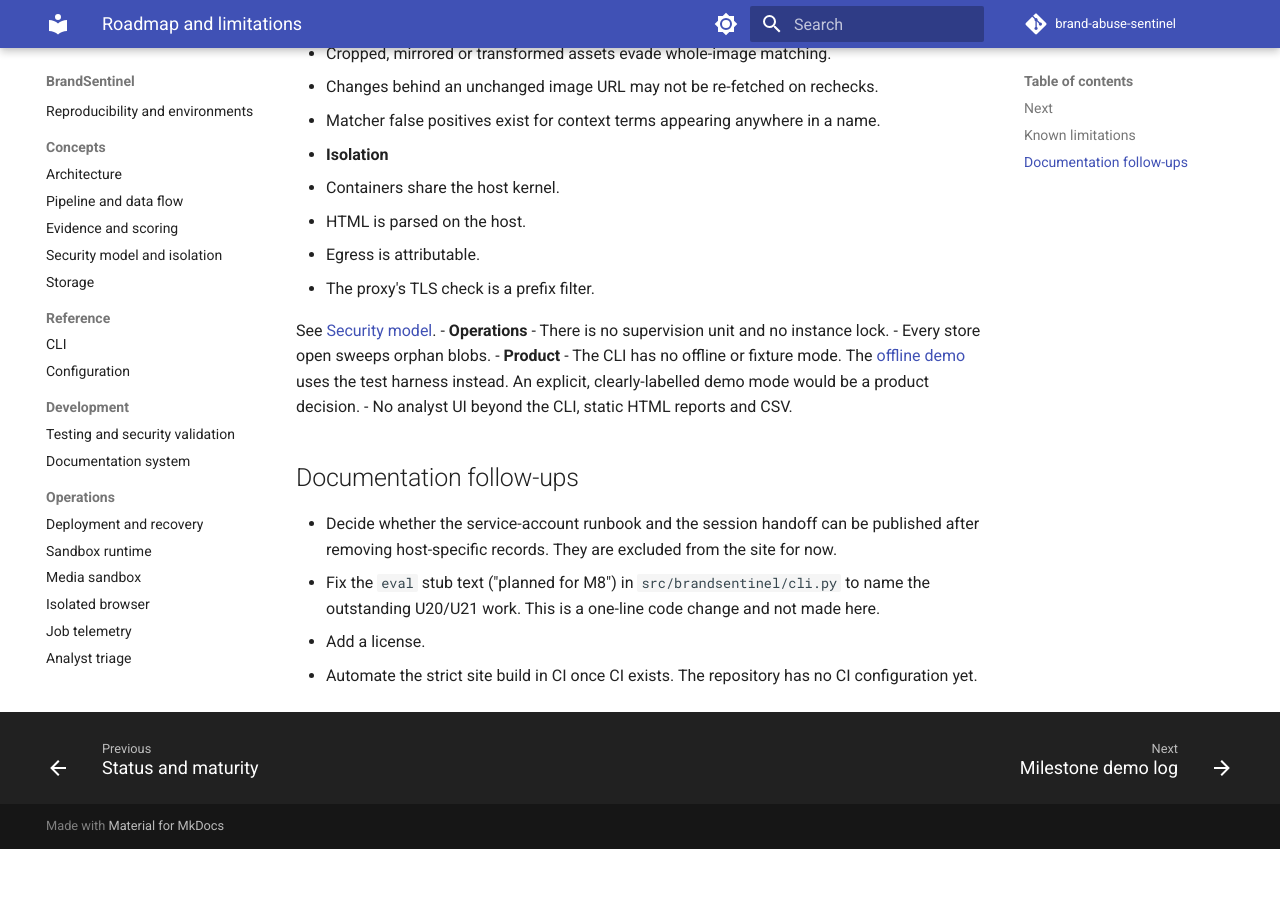
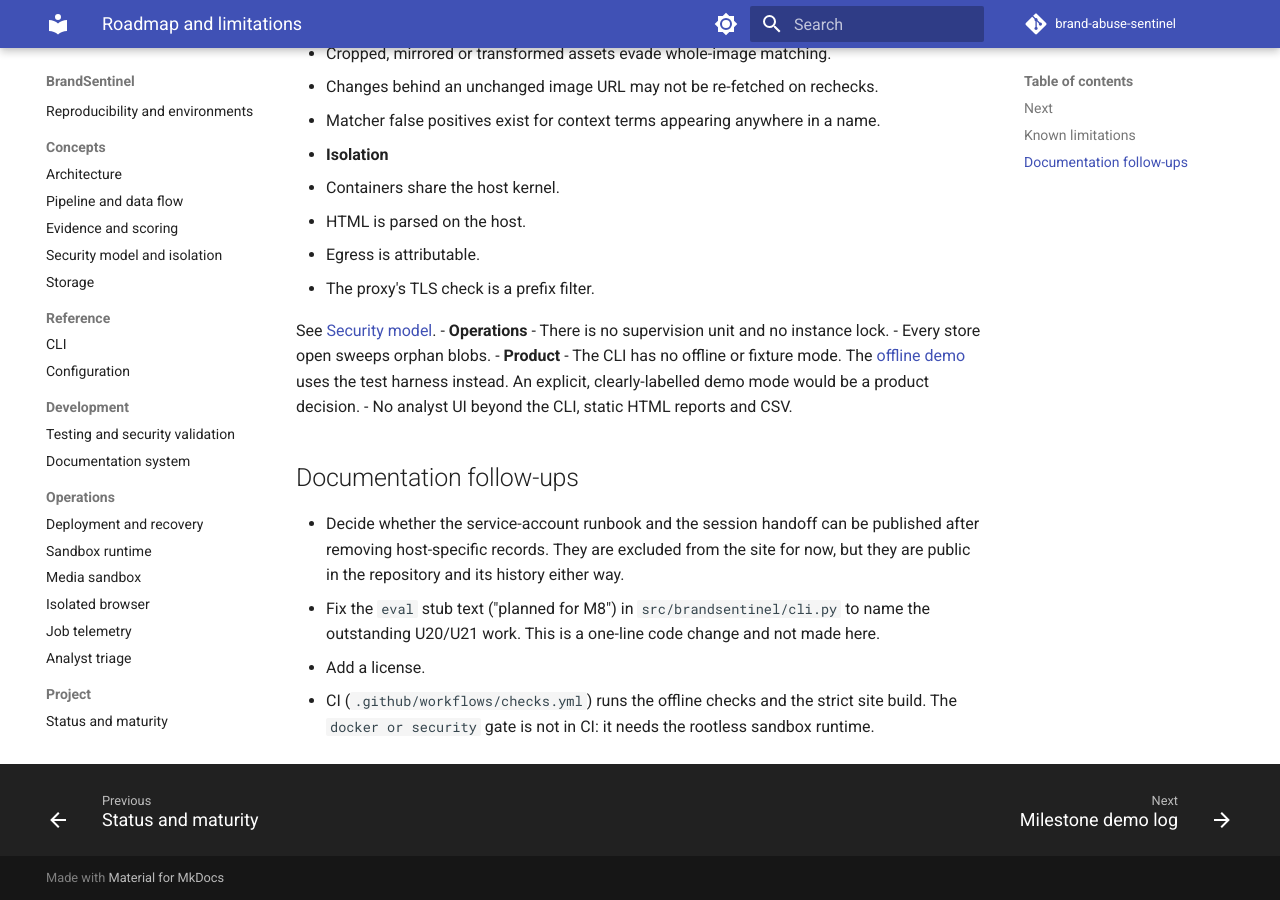
Before and after one commit to riteshspisha/brand-abuse-sentinel, an MkDocs documentation site: the page built from docs/project/roadmap.md, in a window 1280 px wide and 900 px high, scrolled down 918 px. Built offline with MkDocs 1.6.1 and Material for MkDocs 9.7.7, drawn with Linux system fonts in a browser that asks for light colours; comment, search, counter and statistics services are not loaded; before the commit the page ends 1767 px from its top, so only the background shows below that.

Commit message:
docs: refuse every BRANDSENTINEL_* variable in the demo; say exclusion is not privacy; add CI
- offline_demo.py refused only BRANDSENTINEL_CONFIG and BRANDSENTINEL_DATA_DIR,
  and only when non-empty. It now refuses any variable with the prefix, as the
  CLI does, so the demo can no longer succeed while its walkthrough fails.
  Regression tests cover an empty value and an unknown variable.
- exclude_docs only keeps pages off the site. The excluded runbooks are public in
  the repository and its history; the docs now say so instead of implying they
  are private.
- .github/workflows/checks.yml: lint, the offline suite, the CLI reference check
  and the strict docs build on pull requests. Actions are pinned by SHA,
  permissions are read-only, and there are no secrets. The docker/security gate
  is not in CI.

Co-Authored-By: Claude Opus 5.5 <noreply@anthropic.com>

```diff
--- a/docs/project/roadmap.md
+++ b/docs/project/roadmap.md
@@ -43,9 +43,11 @@ Carried from the review findings and runbooks:
 ## Documentation follow-ups
 
 - Decide whether the service-account runbook and the session handoff can be published
-  after removing host-specific records. They are excluded from the site for now.
+  after removing host-specific records. They are excluded from the site for now, but
+  they are public in the repository and its history either way.
 - Fix the `eval` stub text ("planned for M8") in `src/brandsentinel/cli.py` to name the
   outstanding U20/U21 work. This is a one-line code change and not made here.
 - Add a license.
-- Automate the strict site build in CI once CI exists. The repository has no CI
-  configuration yet.
+- CI (`.github/workflows/checks.yml`) runs the offline checks and the strict site
+  build. The `docker or security` gate is not in CI: it needs the rootless sandbox
+  runtime.
```
Also changed, not shown: AGENTS.md (+3 -0 lines), docs/demo/offline_demo.py (+8 -5 lines), docs/development/documentation.md (+19 -2 lines), docs/guide/demo.md (+3 -2 lines), docs/operations/deployment.md (+2 -2 lines), mkdocs.yml (+4 -3 lines), 2 other files.
